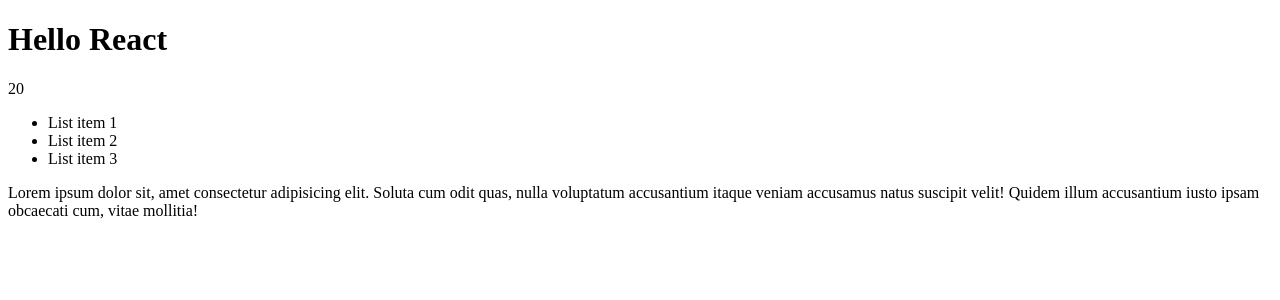
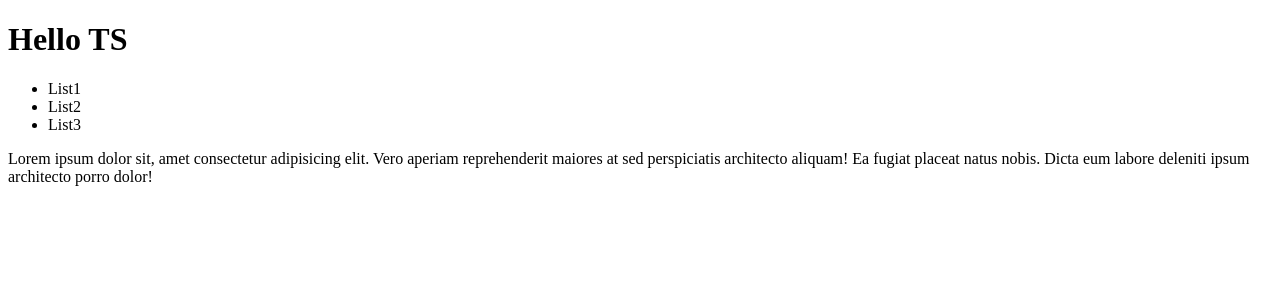
Before and after one commit to MaksAntoshkin/react-22-10, a React (Create React App) app: page / in a window 1280 px wide. Shown: the top 300 px of the page. Built offline with nearby package versions, Linux system fonts and the light colour scheme.

Commit message:
react fragment

```diff
--- a/src/index.tsx
+++ b/src/index.tsx
@@ -1,27 +1,40 @@
 import React from 'react'
 import ReactDOM from 'react-dom/client'
 
-// const title = React.createElement('h1', { id: 'title' }, 'Hello React.js')
+function List() {
+    return (
+        <React.Fragment>
+            <ul>
+                <li>List1</li>
+                <li>List2</li>
+                <li>List3</li>
+            </ul>
+            <p>
+                Lorem ipsum dolor sit, amet consectetur adipisicing elit. Vero
+                aperiam reprehenderit maiores at sed perspiciatis architecto
+                aliquam! Ea fugiat placeat natus nobis. Dicta eum labore
+                deleniti ipsum architecto porro dolor!
+            </p>
+        </React.Fragment>
+    )
+}
 
-const title = <h1 id="title">Hello React</h1>
+function Title() {
+    return <h1>Hello TS</h1>
+}
 
-const content = (
-    <div>
-        {title}
-        {10 + 10}
-        <ul className="list">
-            <li>List item 1</li>
-            <li>List item 2</li>
-            <li>List item 3</li>
-        </ul>
-        <p>
-            Lorem ipsum dolor sit, amet consectetur adipisicing elit. Soluta cum
-            odit quas, nulla voluptatum accusantium itaque veniam accusamus
-            natus suscipit velit! Quidem illum accusantium iusto ipsam obcaecati
-            cum, vitae mollitia!
-        </p>
-    </div>
-)
+const App = () => {
+    return (
+        <div className="app">
+            <Title />
+            <List />
+        </div>
+    )
+}
 
 const root = ReactDOM.createRoot(document.getElementById('root') as HTMLElement)
-root.render(<React.StrictMode>{content}</React.StrictMode>)
+root.render(
+    <React.StrictMode>
+        <App />
+    </React.StrictMode>
+)
```
